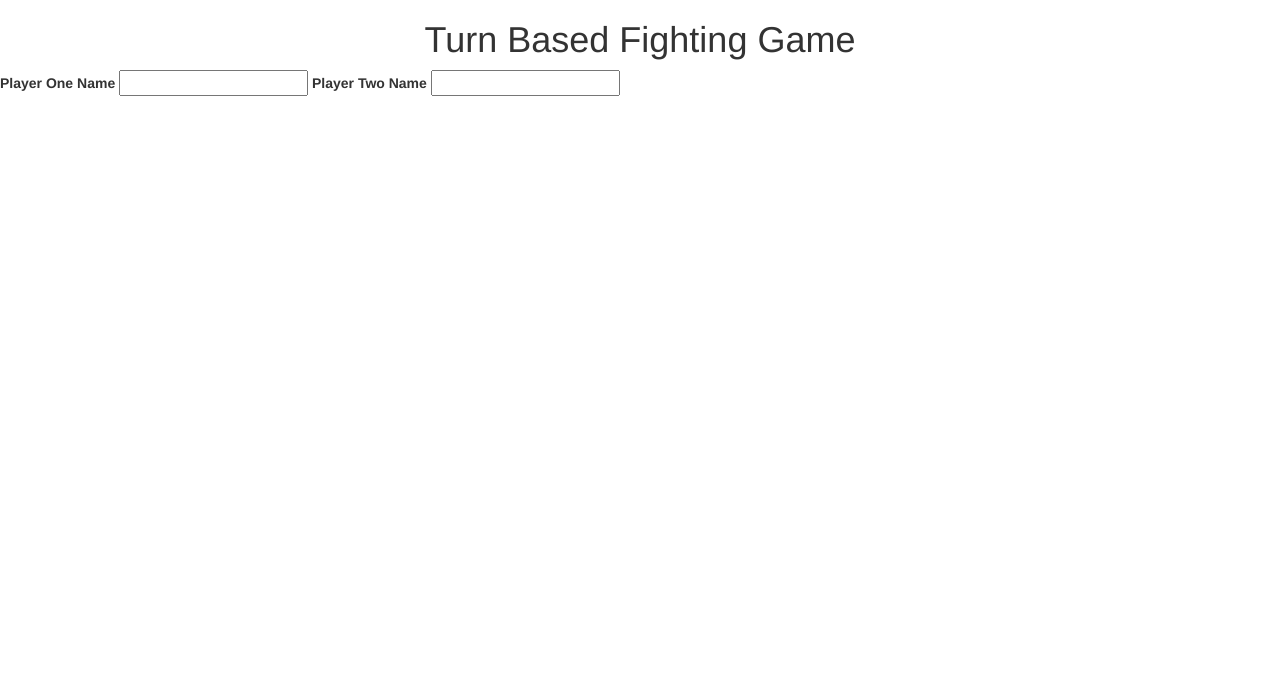
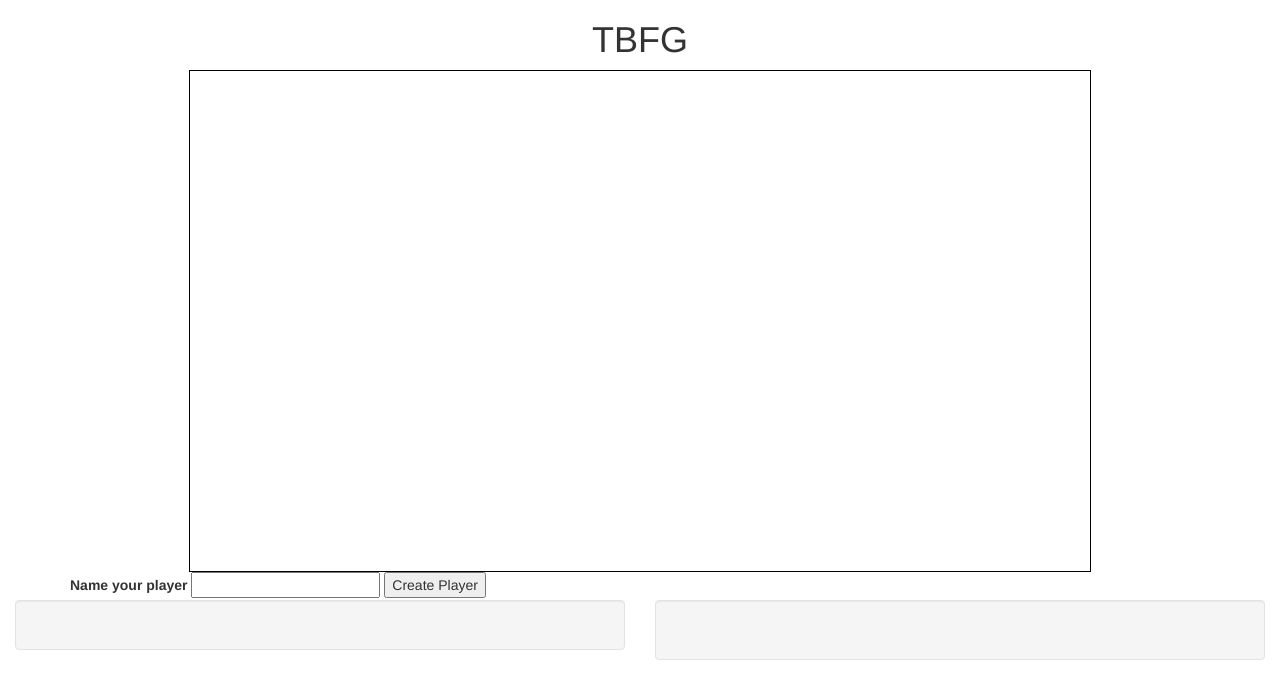
Before and after one commit to MLiamS/TBFG, a plain HTML site: page index.html in a window 1280 px wide. Drawn offline with nearby package versions, Linux system fonts and the light colour scheme.

Commit message:
add canvas

```diff
--- a/css/styles.css
+++ b/css/styles.css
@@ -1,3 +1,8 @@
 h1{
   text-align: center;
 }
+#myCanvas
+{
+    display: block;
+    margin: 0 auto;
+}
--- a/index.html
+++ b/index.html
@@ -9,16 +9,26 @@
   </head>
   <body>
     <div class="container">
-      <h1>Turn Based Fighting Game</h1>
-    </div>
-    <form class="input" action="index.html" method="post">
-      <label for="play1">Player One Name</label>
-      <input class="p1Name" type="text" name="play1">
-      <label for="play2">Player Two Name</label>
-      <input class="p2Name" type="text" name="play2">
+      <h1>TBFG</h1>
+      <canvas id="myCanvas" width="900" height="500" style="border:1px solid black"></canvas>
+    <form id="input-form">
+      <label for="play1">Name your player</label>
+      <input  id="nameInput" type="text">
+      <button class="input-submit" type="submit" name="button">Create Player</button>
     </form>
+  </div>
+  <div class="col-md-6">
+  <div class="well">
+    <ul id="play1"></ul>
+  </div>
+  </div>
+  <div class="col-md-6">
+  <div class="well" id="play2">
+    <h2></h2>
+  </div>
+  </div>
 
-  </body>
+</body>
   <script src="https://code.jquery.com/jquery-3.1.1.js" integrity="sha256-16cdPddA6VdVInumRGo6IbivbERE8p7CQR3HzTBuELA=" crossorigin="anonymous"></script>
   <script src="js/scripts.js"></script>
 </html>
--- a/js/scripts.js
+++ b/js/scripts.js
@@ -1,19 +1,43 @@
-//Back End
-function Player(name, hp, atk)  {
+// Back End
+function startGame() {
+    myGameArea.start();
+}
+//
+// var myGameArea = {
+//     canvas : document.createElement("canvas"),
+//     start : function() {
+//         this.canvas.width = 480;
+//         this.canvas.height = 270;
+//         this.context = this.canvas.getContext("2d");
+//         document.body.insertBefore(this.canvas, document.body.childNodes[0]);
+//     }
+// }
+
+
+
+
+function Player(name, hp, atk){
   this.name = name;
   this.hp = hp;
   this.atk= atk;
 }
-var players = {name: "The fighters of the octogon", fighters: [player1, player2, player3]};
+
+
+
+var hp = 100;
+var atk= 50;
 
 
 
 //Front End
 $(function(){
-  $("//buttonname").submit(function()  {
-  var Player(name) =
-
-
+  $("form#input-form").submit(function(event) {
+  event.preventDefault();
+  var inputName = $("input#nameInput").val();
+  var newPlayer =  new Player(inputName, hp, atk);
+  $("#play1").append("<li>" + newPlayer.name + "</li>");
+  $("#play1").append("<li>" + newPlayer.hp + "</li>"+ "</li>");
+  $("#play1").append("<li>" + newPlayer.atk + "</li>");
 });
 
 
```
